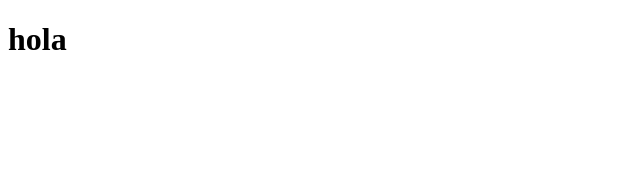
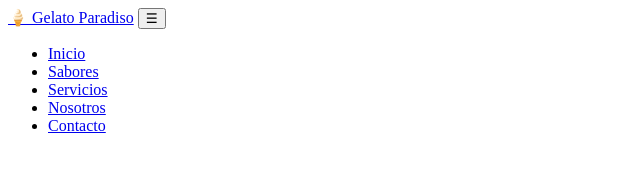
Before and after one commit to afwasfw/web23, a plain HTML site: page index.html in a window 1280 px wide. Shown: the whole page, without its empty margins (0-640 px from the left). Drawn offline with Linux system fonts and the light colour scheme.

Commit message:
cree el header

```diff
--- a/index.html
+++ b/index.html
@@ -3,9 +3,19 @@
 <head>
     <meta charset="UTF-8">
     <meta name="viewport" content="width=device-width, initial-scale=1.0">
-    <title>Document</title>
+    <title>Heladeria|casrm</title>
 </head>
 <body>
-    <h1>hola</h1>
+     <nav class="container">
+            <a href="#" class="logo">🍦 Gelato Paradiso</a>
+            <button class="menu-toggle" onclick="toggleMenu()">☰</button>
+            <ul class="nav-links" id="navLinks">
+                <li><a href="#inicio">Inicio</a></li>
+                <li><a href="#sabores">Sabores</a></li>
+                <li><a href="#servicios">Servicios</a></li>
+                <li><a href="#sobre-nosotros">Nosotros</a></li>
+                <li><a href="#contacto">Contacto</a></li>
+            </ul>
+        </nav>
 </body>
 </html>
```
